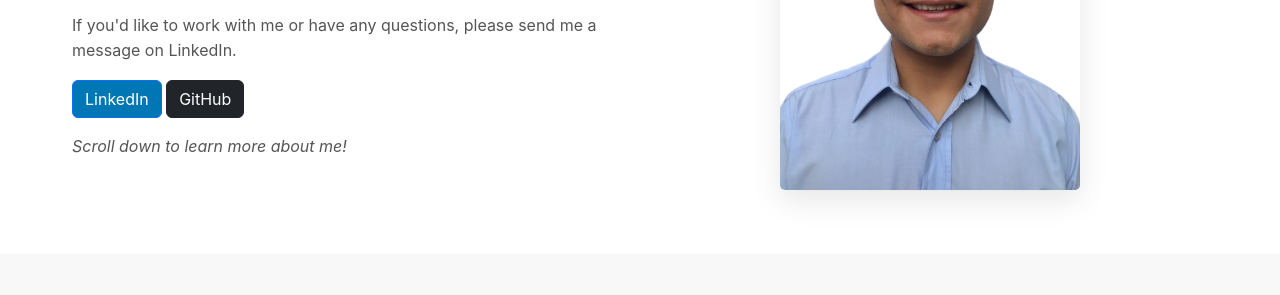
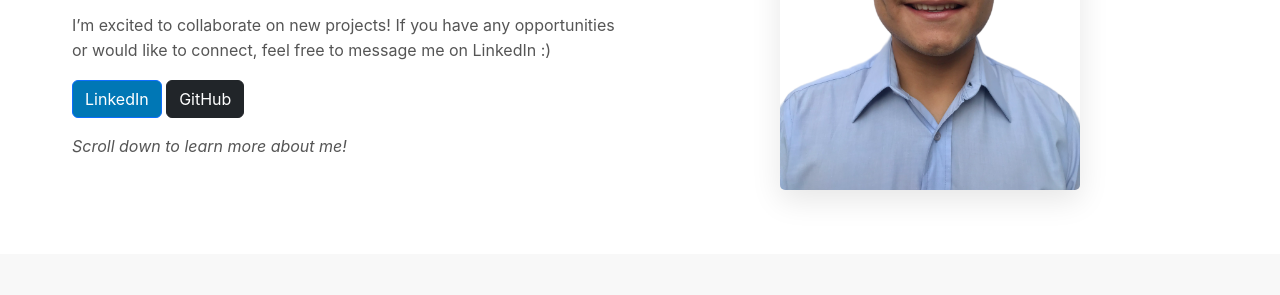
Before and after one commit to RazielGMoncayo/myPortfolio, a plain HTML site: page index.html in a window 1280 px wide. Shown: the part 303-598 px from the top of the page. Drawn offline with nearby package versions, Linux system fonts and the light colour scheme.

Commit message:
home info updated

```diff
--- a/index.html
+++ b/index.html
@@ -51,7 +51,7 @@
                     <div class="home-info">
                         <h1 class="mb-4">Hello there!</h1>
                         <p>I am Raziel. Welcome to my portfolio where you can learn about my skills, experience, and projects.</p>
-                        <p>If you'd like to work with me or have any questions, please send me a message on LinkedIn.</p>
+                        <p>I’m excited to collaborate on new projects! If you have any opportunities or would like to connect, feel free to message me on LinkedIn :)</p>
                         <div class="d-grid gap-2 d-md-block mb-3 social-btn" >
                             <a class="btn btn-primary" href="https://www.linkedin.com/in/razielgmoncayo/" role="button" target="_blank">LinkedIn</a>
                             <a class="btn btn-dark" href="https://github.com/RazielGMoncayo" role="button" target="_blank">GitHub</a>
```
